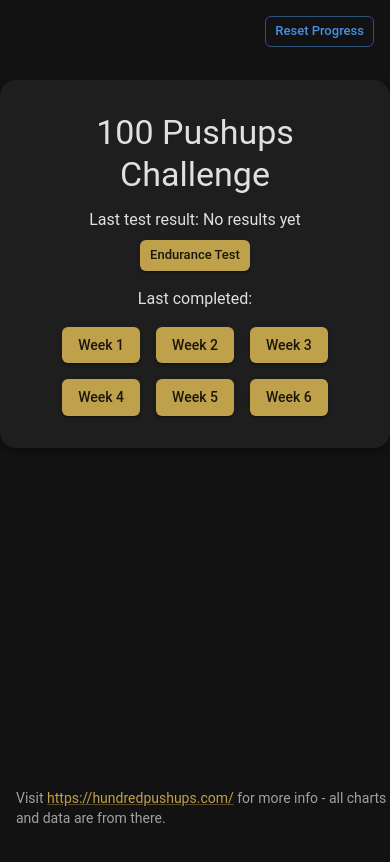
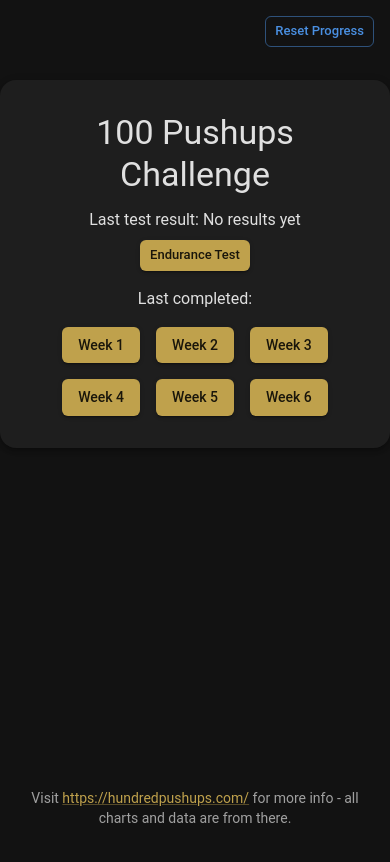
Before and after one commit to celentanoad/100pushups, a React (Vite) app: page / in a window 390 px wide. Shown: the top 862 px of the page. Built offline with nearby package versions, Linux system fonts and the light colour scheme.

Commit message:
fix tooltip on mobile

```diff
--- a/src/App.jsx
+++ b/src/App.jsx
@@ -152,13 +152,15 @@ function App() {
     </Box>
     <Box
       sx={{
-        position: 'absolute',
+        position: 'fixed',
         bottom: theme.spacing(2),
         left: theme.spacing(2),
+        width: 'calc(100% - 32px)',
+        textAlign: 'center'
       }}
     >
       <Typography variant="body2" color="text.secondary">
-        Visit <Link src="https://hundredpushups.com/">https://hundredpushups.com/</Link> for more info - all charts and data are from there.
+        Visit <Link href="https://hundredpushups.com/">https://hundredpushups.com/</Link> for more info - all charts and data are from there.
       </Typography>
     </Box>
     </>
--- a/src/EnduranceTest.jsx
+++ b/src/EnduranceTest.jsx
@@ -80,7 +80,7 @@ export const EnduranceTest = () => {
         }}
       >
         <TextField placeholder="Total pushups done" variant="outlined" error={error} value={result || ""} onChange={handleChange}/>
-        <Tooltip title="Do as many pushups as you can and record your result">
+        <Tooltip title="Do as many pushups as you can and record your result" enterTouchDelay={0} disableTouchListener={false}>
           <QuestionMarkIcon />
         </Tooltip>
       </Box>
```
